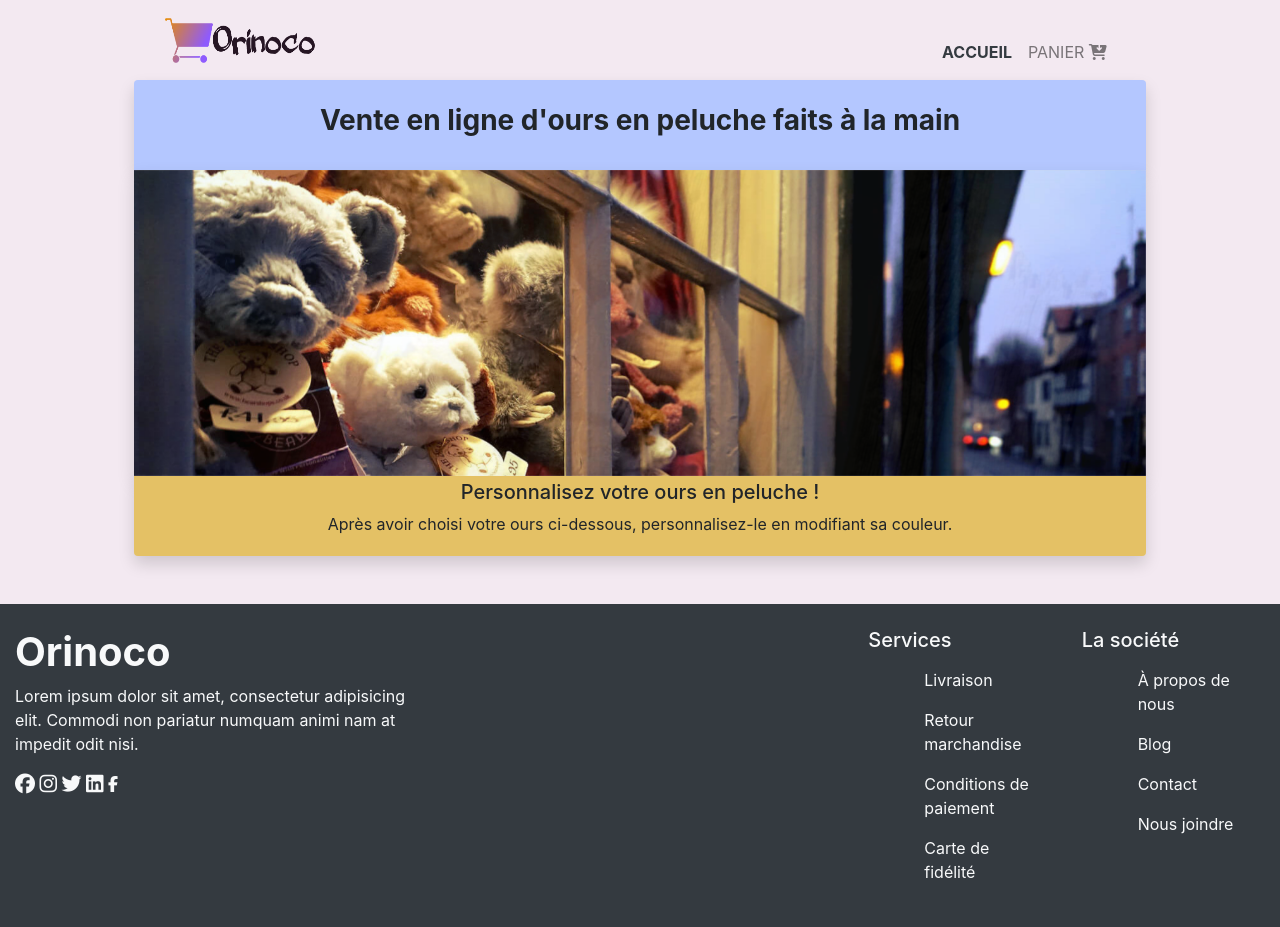
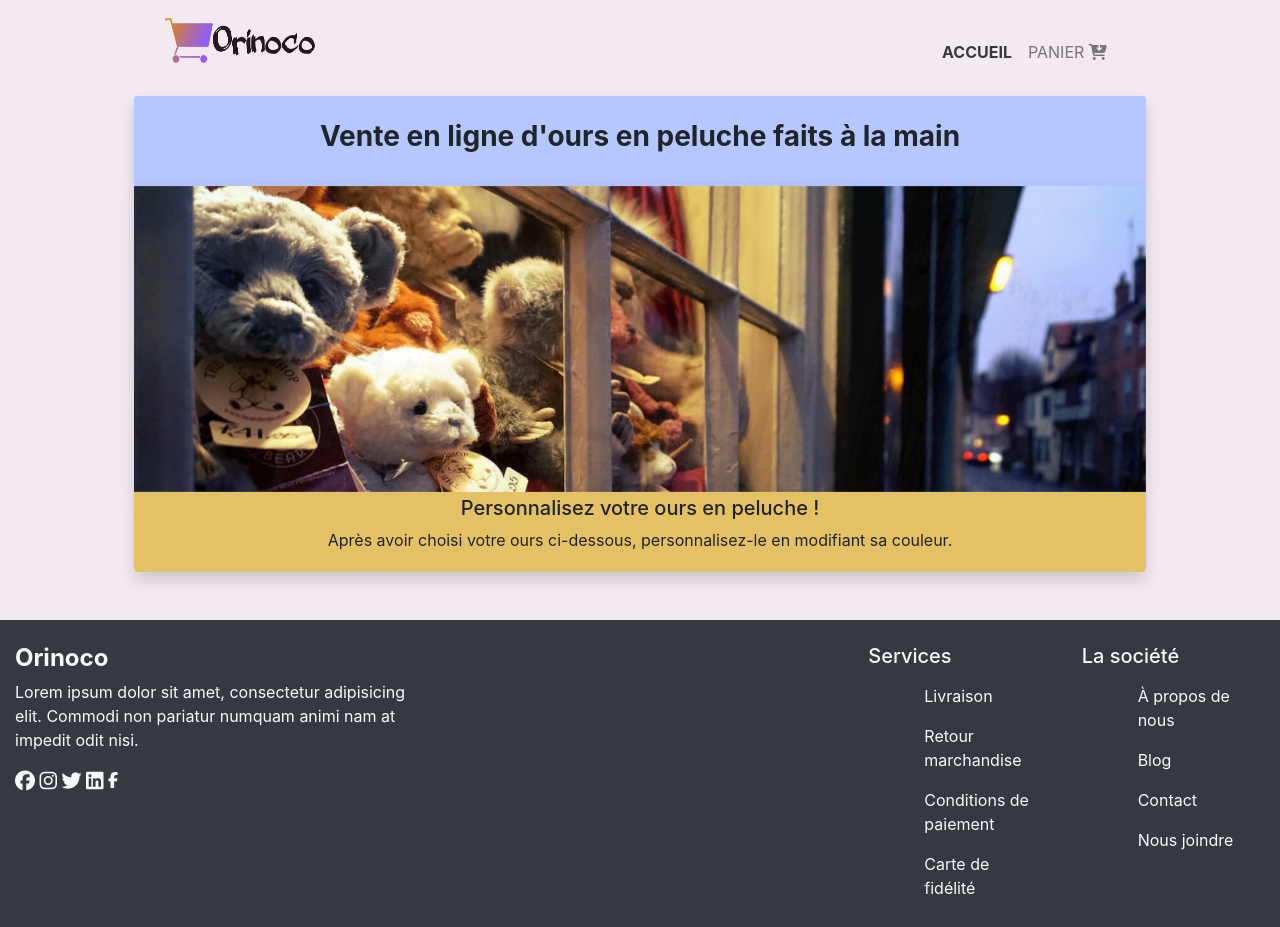
Before and after one commit to phildav06/Orinoco, a website: page frontend/index.html in a window 1280 px wide. Shown: the top 927 px of the page. Drawn offline with nearby package versions, Linux system fonts and the light colour scheme; no server answers.

Commit message:
ajout marge top bandeau bleu

```diff
--- a/frontend/index.html
+++ b/frontend/index.html
@@ -45,7 +45,7 @@
       <!-- end barre de navigation -->
 
     <!-- bandeau pastel-blue -->
-    <div class="container-fluid">
+    <div class="container-fluid mt-3">
         <div class="row d-flex justify-content-center">
             <div class="col-md-10">
               <div class="rounded-top bg-pastel-blue text-center p-4 mb-0 Small shadow">
@@ -115,7 +115,7 @@
             <div class="col-md-4 col-sm-11 col-xs-11">
                 <div class="footer-text pull-left">
                     <div class="d-flex">
-                        <h1 class="font-weight-bold text-light">Orinoco</h1>
+                        <h1 class="h4 font-weight-bold text-light">Orinoco</h1>
                     </div>
                     <p class="card-text text-light">Lorem ipsum dolor sit amet, consectetur adipisicing elit. Commodi non pariatur numquam animi nam at impedit odit nisi.</p>
                     <div class="social mt-2 mb-3 text-light"> <i class="fa fa-facebook-official fa-lg"></i> <i class="fa fa-instagram fa-lg"></i> <i class="fa fa-twitter fa-lg"></i> <i class="fa fa-linkedin-square fa-lg"></i> <i class="fa fa-facebook"></i> </div>
```
